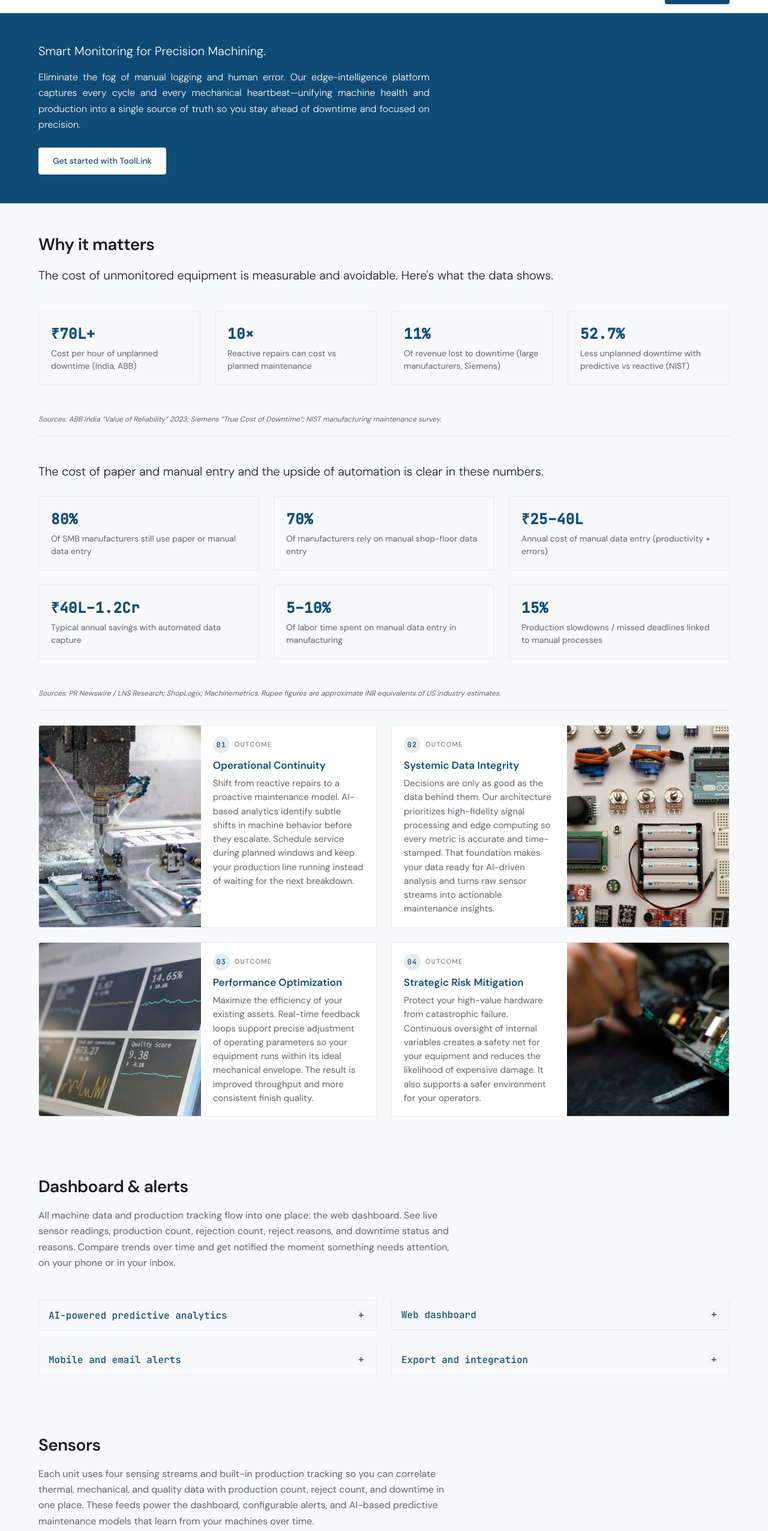
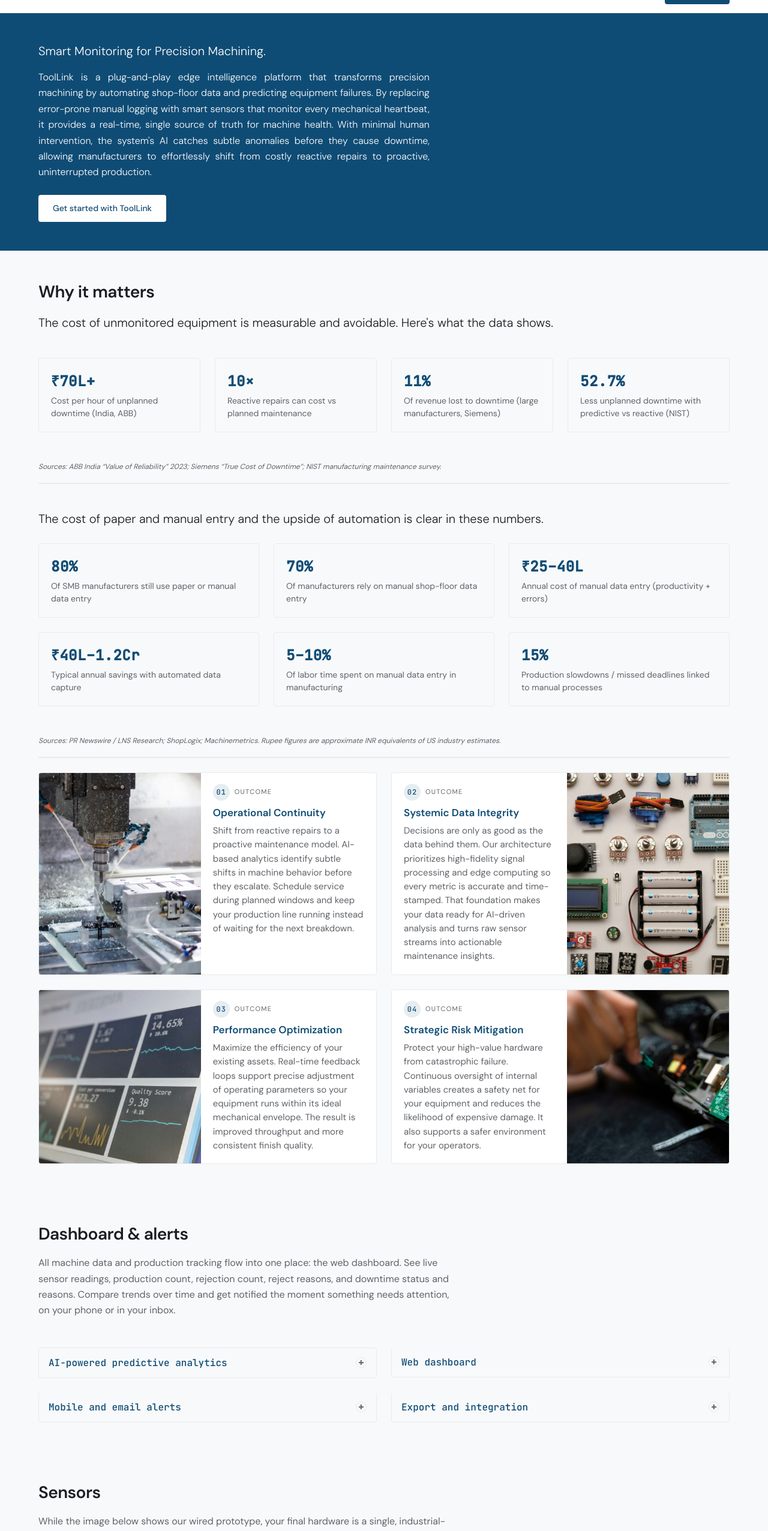
Before and after one commit to rushiKshirsagar/toolLink-website, a React (Vite) app: page / in a window 1280 px wide. Shown: the part 44-2597 px from the top of the page at 60% size. Built offline with nearby package versions, Linux system fonts and the light colour scheme.

Commit message:
prototype info

```diff
--- a/src/App.css
+++ b/src/App.css
@@ -719,6 +719,11 @@
   border-radius: var(--radius);
 }
 
+/* Sensors section: single-column accordion */
+#sensors .accordion {
+  grid-template-columns: 1fr;
+}
+
 .accordion-item {
   border: 1px solid var(--border);
   border-radius: var(--radius);
--- a/src/components/Hero.jsx
+++ b/src/components/Hero.jsx
@@ -11,8 +11,7 @@ export function Hero() {
           Smart Monitoring for Precision Machining.
         </p>
         <p className="hero__body">
-          Eliminate the fog of manual logging and human error. Our edge-intelligence platform captures every cycle and every mechanical heartbeat—unifying machine health and production into a single source of truth so you stay ahead of downtime and focused on precision.
-        </p>
+        ToolLink is a plug-and-play edge intelligence platform that transforms precision machining by automating shop-floor data and predicting equipment failures. By replacing error-prone manual logging with smart sensors that monitor every mechanical heartbeat, it provides a real-time, single source of truth for machine health. With minimal human intervention, the system's AI catches subtle anomalies before they cause downtime, allowing manufacturers to effortlessly shift from costly reactive repairs to proactive, uninterrupted production.        </p>
         <a href="#get-started" className="btn btn--primary hero__cta" onClick={scrollToGetStarted}>
           Get started with ToolLink
         </a>
--- a/src/components/Sensors.jsx
+++ b/src/components/Sensors.jsx
@@ -7,11 +7,11 @@ const SENSORS = [
   },
   {
     label: 'Vibration & spindle RPM',
-    text: 'Vibration for bearing and tooling health; RPM for run state and load. Together they support predictive maintenance and usage insights.',
+    text: 'Instantly detect when your machine goes down, a motor strains under load, or the cabin shakes excessively. These combined sensors automatically track exact run states and predict tooling failures before they impact your production.',
   },
   {
     label: 'Wireless reject-bucket weight',
-    text: 'Weight sensor on the reject bucket tracks scrap and cycle yield wirelessly, so you can tie quality and reject rates to machine and process conditions.',
+    text: 'Simply drop a rejected part into the bucket to instantly auto-increment your reject count. Eliminate manual logging entirely while automatically calculating the exact total scrap produced by every machine.',
   },
   {
     label: 'CT clamp (electrical)',
@@ -32,10 +32,13 @@ export function Sensors() {
         <div data-reveal-row>
           <h2 className="section__title">Sensors</h2>
           <p className="section__intro">
-            Each unit uses four sensing streams and built-in production tracking so you can correlate thermal, mechanical, and quality data with production count, reject count, and downtime in one place. These feeds power the dashboard, configurable alerts, and AI-based predictive maintenance models that learn from your machines over time.
-          </p>
+          While the image below shows our wired prototype, your final hardware is a single, industrial-grade "black box" built for the shop floor—zero exposed wiring, zero complicated setup. Each plug-and-play unit captures four continuous sensing streams, automatically correlating thermal, mechanical, and quality data with your production and downtime metrics. These real-time feeds power your dashboard and train our predictive AI, giving you total visibility with minimal human intervention.          </p>
         </div>
-        <ul className="sensor-list accordion">
+        <div className="sensors__layout" data-reveal-row>
+          <div className="sensors__media">
+            <img src={`${import.meta.env.BASE_URL}images/sensors.jpg`} alt="Sensors including temperature, vibration, reject-bucket weight, and CT clamp for motor current" />
+          </div>
+          <ul className="sensor-list accordion">
           {SENSORS.map(({ label, text }, index) => {
             const isOpen = index === openIndex;
             return (
@@ -55,7 +58,8 @@ export function Sensors() {
               </li>
             );
           })}
-        </ul>
+          </ul>
+        </div>
       </div>
     </section>
   );
```
Also changed, not shown: public/images/sensors.jpg (added).
